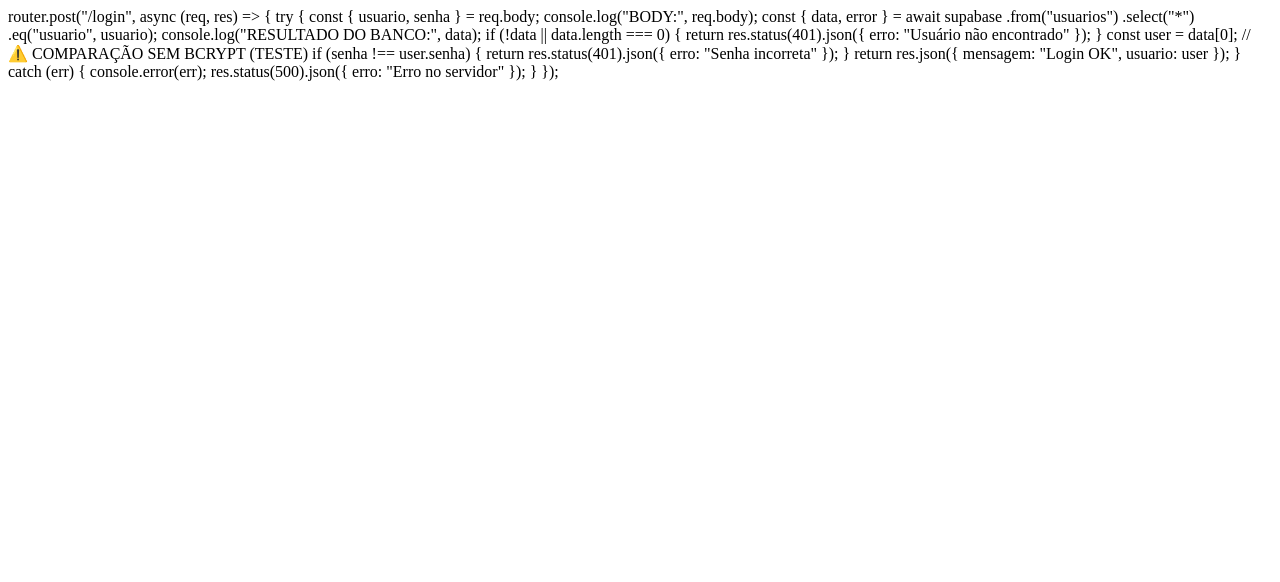
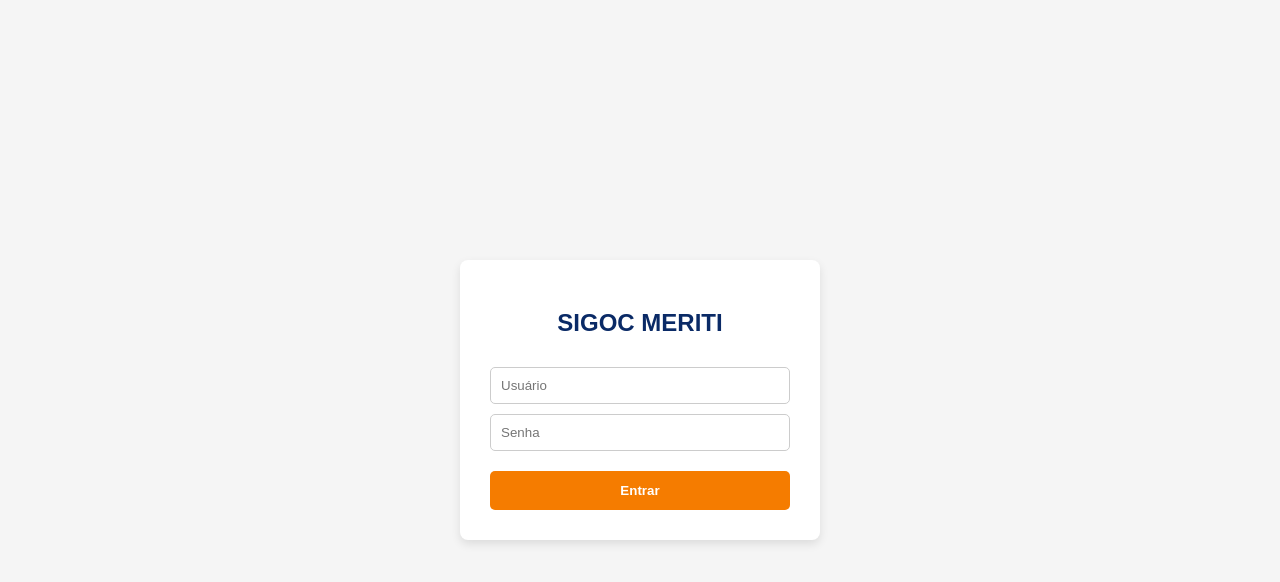
Before and after one commit to SIGOC-MERITI/sigoc-meriti, a website: page public/login.html in a window 1280 px wide. Drawn offline with Linux system fonts and the light colour scheme.

```diff
--- a/public/login.html
+++ b/public/login.html
@@ -1,34 +1,109 @@
-router.post("/login", async (req, res) => {
-  try {
-    const { usuario, senha } = req.body;
+<!DOCTYPE html>
+<html lang="pt-BR">
+<head>
+    <meta charset="UTF-8">
+    <meta name="viewport" content="width=device-width, initial-scale=1">
+    <title>SIGOC MERITI - Login</title>
 
-    console.log("BODY:", req.body);
+    <style>
+        body {
+            font-family: Arial, sans-serif;
+            background: #f5f5f5;
+            margin: 0;
+            display: flex;
+            justify-content: center;
+            align-items: center;
+            height: 100vh;
+        }
 
-    const { data, error } = await supabase
-      .from("usuarios")
-      .select("*")
-      .eq("usuario", usuario);
+        .loginBox {
+            background: white;
+            padding: 30px;
+            width: 300px;
+            border-radius: 8px;
+            text-align: center;
+            box-shadow: 0 4px 10px rgba(0,0,0,0.1);
+        }
 
-    console.log("RESULTADO DO BANCO:", data);
+        h2 {
+            color: #0A2A66;
+            margin-bottom: 20px;
+        }
 
-    if (!data || data.length === 0) {
-      return res.status(401).json({ erro: "Usuário não encontrado" });
+        input {
+            width: 100%;
+            padding: 10px;
+            margin-top: 10px;
+            border-radius: 5px;
+            border: 1px solid #ccc;
+            box-sizing: border-box;
+        }
+
+        button {
+            margin-top: 20px;
+            padding: 12px;
+            width: 100%;
+            background: #F57C00;
+            border: none;
+            color: white;
+            font-weight: bold;
+            border-radius: 5px;
+            cursor: pointer;
+        }
+    </style>
+</head>
+
+<body>
+
+<div class="loginBox">
+    <h2>SIGOC MERITI</h2>
+
+    <input id="usuario" placeholder="Usuário">
+    <input id="senha" type="password" placeholder="Senha">
+
+    <button onclick="realizarLogin()">Entrar</button>
+</div>
+
+<script>
+async function realizarLogin() {
+    const usuario = document.getElementById("usuario").value;
+    const senha = document.getElementById("senha").value;
+
+    try {
+        const resposta = await fetch("/login", {
+            method: "POST",
+            headers: {
+                "Content-Type": "application/json"
+            },
+            body: JSON.stringify({
+                usuario: usuario,
+                senha: senha
+            })
+        });
+
+        const dados = await resposta.json();
+
+        if (dados.success) {
+            // salva sessão
+            localStorage.setItem("usuario", JSON.stringify(dados.usuario));
+
+            // redireciona
+            window.location.href = "admin.html";
+        } else {
+            alert("Usuário ou senha incorretos!");
+        }
+
+    } catch (erro) {
+        console.error("Erro:", erro);
+        alert("Erro ao conectar com o servidor");
     }
+}
 
-    const user = data[0];
+// ENTER funciona
+document.addEventListener('keypress', function (e) {
+    if (e.key === 'Enter') realizarLogin();
+});
+</script>
 
-    // ⚠️ COMPARAÇÃO SEM BCRYPT (TESTE)
-    if (senha !== user.senha) {
-      return res.status(401).json({ erro: "Senha incorreta" });
-    }
-
-    return res.json({
-      mensagem: "Login OK",
-      usuario: user
-    });
-
-  } catch (err) {
-    console.error(err);
-    res.status(500).json({ erro: "Erro no servidor" });
-  }
-});
+</body>
+</html>
```
